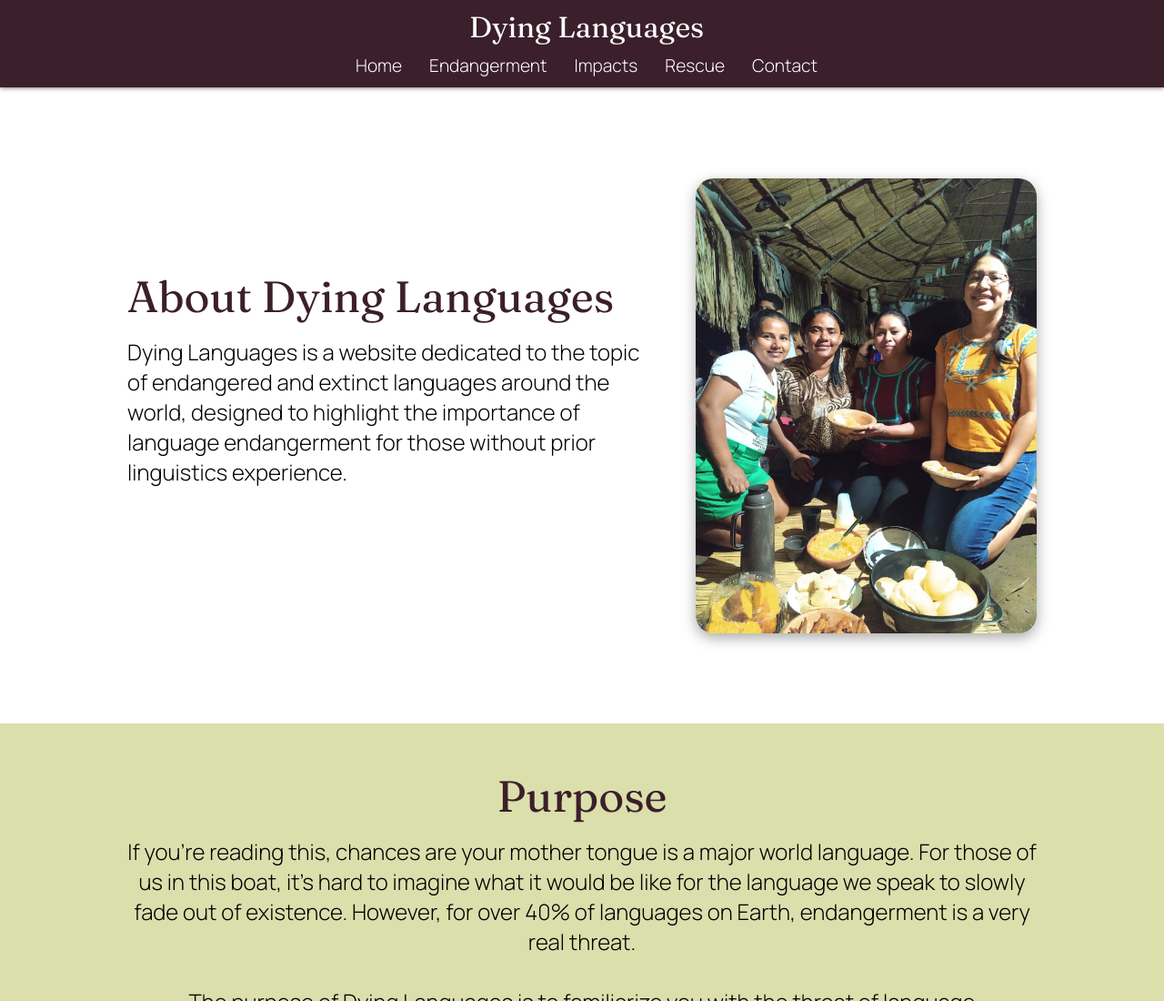
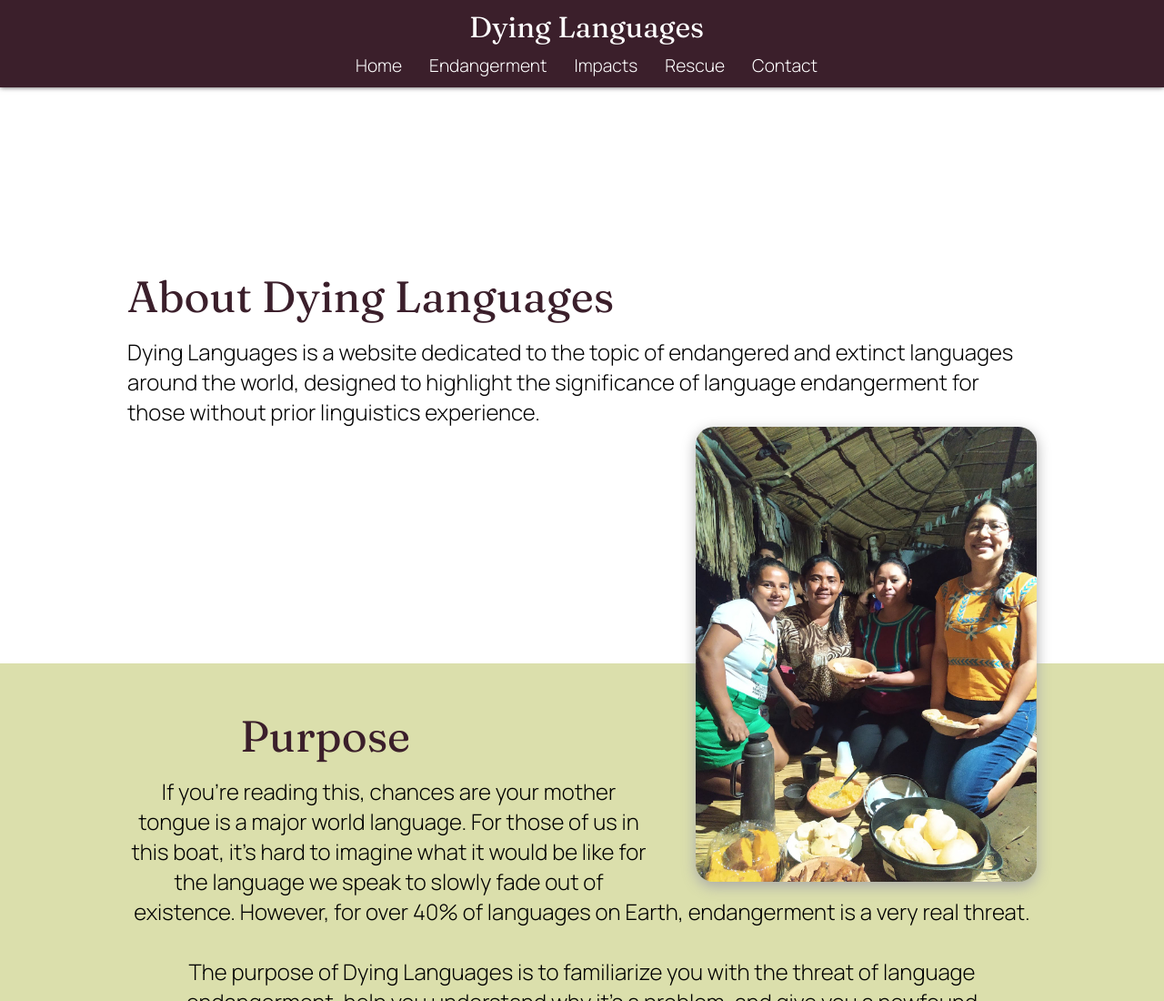
Before and after one commit to ckoblisk/ckoblisk.github.io, a plain HTML site: page index.html in a window 1280 px wide. Shown: the top 1100 px of the page at 91% size. Drawn offline with Linux system fonts and the light colour scheme.

Commit message:
Add files via upload

```diff
--- a/index.html
+++ b/index.html
@@ -3,9 +3,9 @@
 <head>
     <meta charset="UTF-8">
     <meta name="viewport" content="width=device-width, initial-scale=1.0">
-    <title>Dying Languages</title>
+    <title>Dying Languages / Home</title>
     <link rel="stylesheet" type="text/css" href="style.css">
-    <link rel="icon" type="image/x-icon" href="/images/favicon.png">
+    <link rel="icon" type="image/x-icon" href="/images/favicon.ico">
     <link rel="preconnect" href="https://fonts.googleapis.com">
     <link rel="preconnect" href="https://fonts.gstatic.com" crossorigin>
     <link href="https://fonts.googleapis.com/css2?family=Fraunces:ital,opsz,wght@0,9..144,100..900;1,9..144,100..900&family=Manrope:wght@200..800&display=swap" rel="stylesheet">
@@ -34,9 +34,11 @@
     <main>
 
         <div class="about">
+            <div>
+                <h2>About Dying Languages</h2>
+                <p>Dying Languages is a website dedicated to the topic of endangered and extinct languages around the world, designed to highlight the significance of language endangerment for those without prior linguistics experience.</p>
+            </div>
             <img src="images/homehero.jpg" alt="Kariri language learning group">
-            <h2>About Dying Languages</h2>
-            <p>Dying Languages is a website dedicated to the topic of endangered and extinct languages around the world, designed to highlight the importance of language endangerment for those without prior linguistics experience.</p>
         </div>
 
         <div class="purpose">
```
